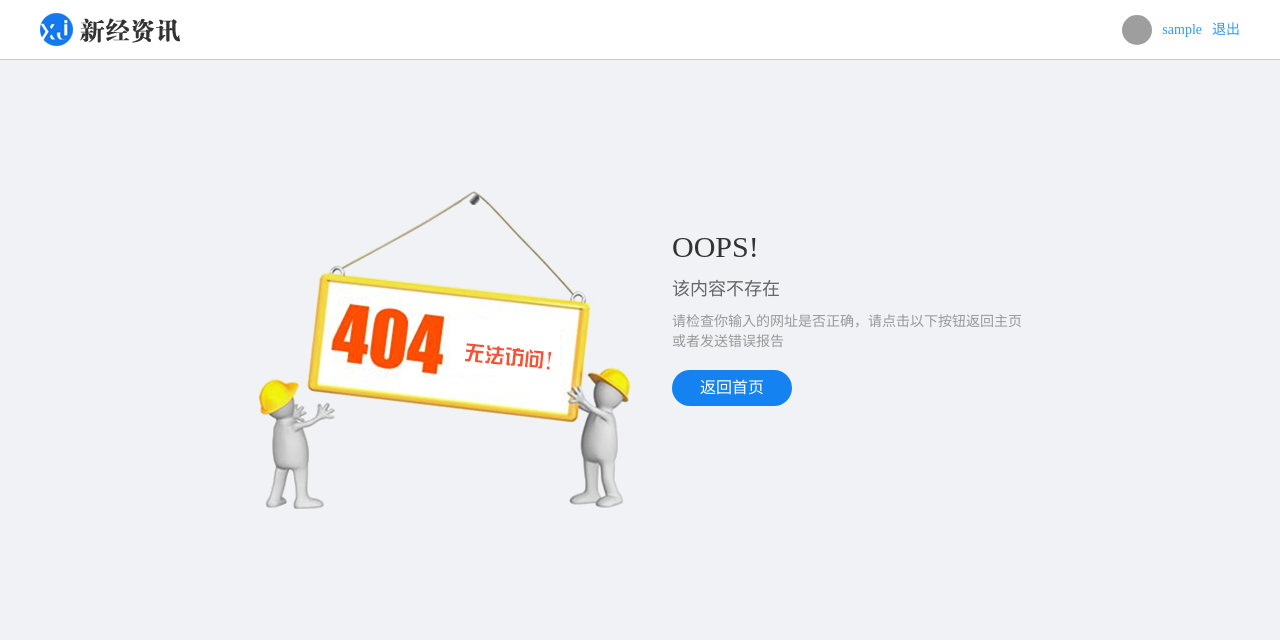
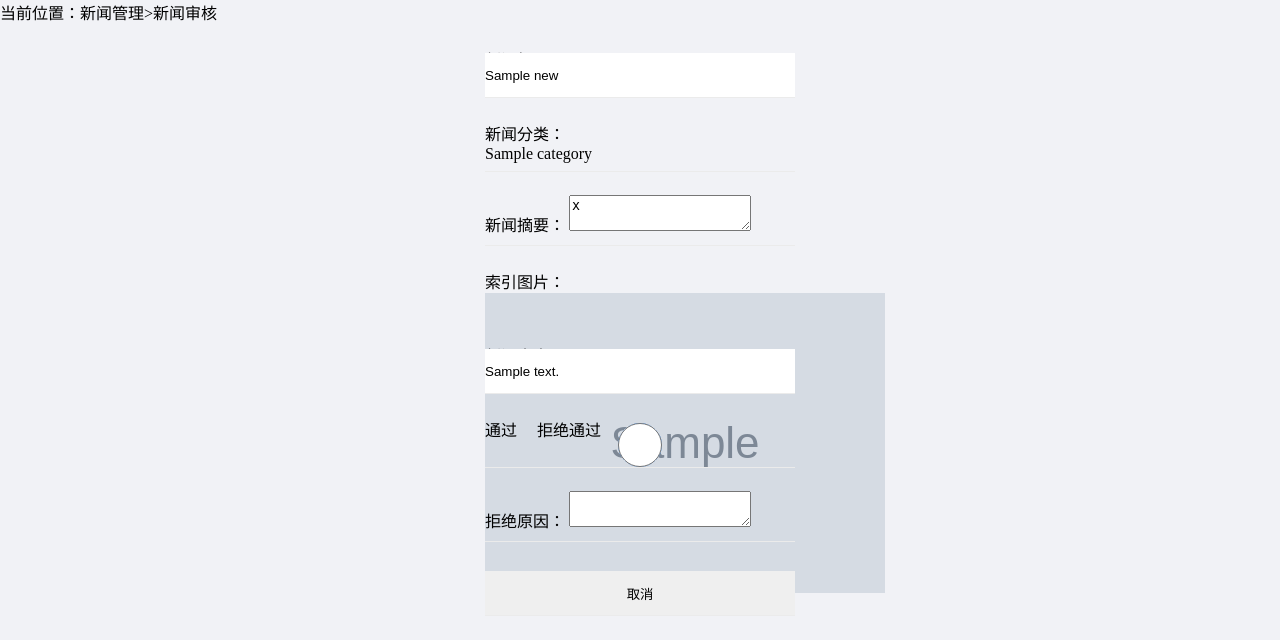
Before and after one commit to StanWu07/Information, a Flask app: page /admin/news_review_detail/1 in a window 1280 px wide. Shown: the top 640 px of the page. Run offline with Flask 2, Linux system fonts and the light colour scheme; the visitor is signed in with stand-in values (Sample User, id 1); tables that the repository leaves empty hold one stand-in row (values such as "Sample post"); grey boxes marked "Sample" are stand-in pictures; parts of the project's set-up code (start-up, migrations or seed data) failed here and were passed over; some libraries are stand-ins or nearby versions; grey boxes are pictures that could not be loaded.

Commit message:
新闻的审核详情显示

```diff
--- a/info/modules/admin/views.py
+++ b/info/modules/admin/views.py
@@ -13,7 +13,24 @@
 from info.utils.common import user_login_data
 
 
-@admin_blu.route('news_review')
+@admin_blu.route('/news_review_detail/<int:news_id>')
+def news_review_detail(news_id):
+    # 通过id查找新闻
+    news = None
+    try:
+        news = News.query.get(news_id)
+    except Exception as e:
+        current_app.logger.error(e)
+
+    if not news:
+        return render_template('admin/news_review_detail.html', data={"errmsg": "未查询到此新闻"})
+
+    # 返回数据
+    data = {"news": news.to_dict()}
+    return render_template('admin/news_review_detail.html', data=data)
+
+
+@admin_blu.route('/news_review')
 def news_review():
     page = request.args.get("p", 1)
     keywords = request.args.get("keywords", None)
--- a/info/templates/admin/news_review.html
+++ b/info/templates/admin/news_review.html
@@ -39,7 +39,7 @@
                             未审核
                         {% endif %}</td>
                         <td>
-                            <a href="#" class="review">审核</a>
+                            <a href="{{ url_for("admin.news_review_detail", news_id=news.id ) }}" class="review">审核</a>
                         </td>
                     </tr>
                 {% endfor %}
--- a/info/templates/admin/news_review_detail.html
+++ b/info/templates/admin/news_review_detail.html
@@ -15,29 +15,29 @@
         </div>
         <div class="pannel">
             <form class="news_review">
-            <h3 class="review_title">内容审核</h3>
             <div class="form_group">
                 <label>新闻标题：</label>
-                <input type="text" class="input_txt2" value="日本史上最大IPO之一要来了：软银计划将手机业务分拆上市" readonly>
+                <input type="text" class="input_txt2" value="{{ data.news.title }}" readonly>
             </div>
             <div class="form_group">
                     <label>新闻分类：</label>
-                    <div class="category_name">分类一</div>
+                    <div class="category_name">{{ data.news.category.name }}</div>
             </div>
             <div class="form_group">
                 <label>新闻摘要：</label>
-                <textarea class="input_multxt" readonly>据日经新闻网，软银计划让旗下核心业务移动手机部门SoftBank Corp.分拆上市，或募资2万亿日元(约180亿美元。随着软银逐步向投资公司转型，此举旨在给手机业务部门更多自主权。</textarea>
+                <textarea class="input_multxt" readonly>{{ data.news.digest}}</textarea>
             </div>
             <div class="form_group">
                 <label>索引图片：</label>
-                <img src="" alt="索引图片" class="index_pic">
+                <img src="{{ data.news.index_image_url }}" alt="索引图片" class="index_pic">
             </div>
             <div class="form_group">
                 <label>新闻内容：</label>
                 <div class="rich_wrap fl">
-                    <input class="input_area" id="rich_content" value="哈哈"></input>
+                    <input class="input_area" id="rich_content" name="content" value="{{ data.news.content }}"></input>
                 </div>
             </div>
+
             <div class="form_group indent_group">
                 <input type="radio" name="action" checked="" value="accept"> 通过&nbsp;&nbsp;&nbsp;&nbsp;
                 <input type="radio" name="action" value="reject"> 拒绝通过
```
